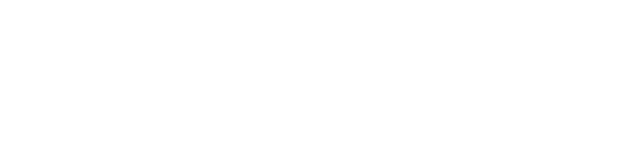
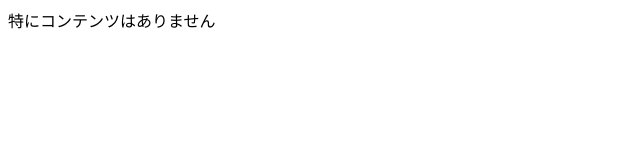
Before and after one commit to TakumiMori/takumimori.github.io, a plain HTML site: page index.html in a window 1280 px wide. Shown: the whole page, without its empty margins (0-640 px from the left). Drawn offline with Linux system fonts and the light colour scheme.

Commit message:
Update index.html

```diff
--- a/index.html
+++ b/index.html
@@ -7,6 +7,6 @@
   <!-- <link rel="icon" href="favicon.ico"> -->
 </head>
 <body>
-  <!-- ここにコンテンツを記載します -->
+  特にコンテンツはありません
 </body>
 </html>
```
